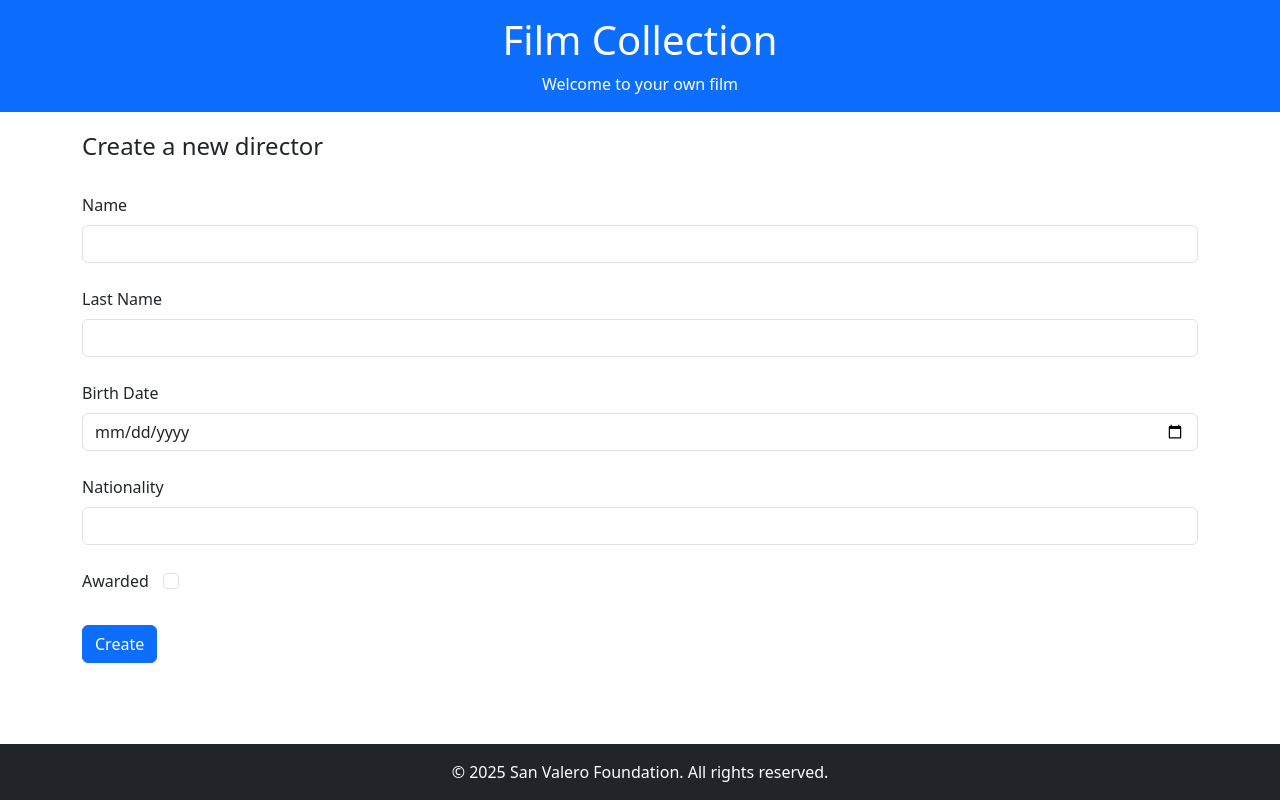
After one commit to rungod95/sanvalero-2dam-secondeval, a PHP site: page /directors/create_director.php in a window 1280 px wide. The commit adds this page. Run offline with PHP 8.4, Linux system fonts and the light colour scheme.

Commit message:
Add films and directors creation in web app.

```diff
--- /dev/null
+++ b/web/create_director.php
@@ -0,0 +1,106 @@
+<?php include 'include/cors.php'; ?>
+<!DOCTYPE html>
+<html lang="en">
+<?php include 'include/head.php'; ?>
+<body>
+    <?php include 'include/header.php'; ?>
+    <main>
+        <div id="form-container" class="container">
+            <div class="row">
+                <div class="col-12 mb-4">
+                    <h4>Create a new director</h4>
+                </div>
+            </div>
+            <div class="row">
+                <div class="col-12 mb-4">
+                    <label class="form-label" for="name">Name</label>
+                    <input class="form-control" max="255" type="text" id="name" name="name" required>
+                </div>
+                <div class="col-12 mb-4">
+                    <label class="form-label" for="lastName">Last Name</label>
+                    <input class="form-control" max="255" type="text" id="lastName" name="lastName" required>
+                </div>
+                <div class="col-12 mb-4">
+                    <label class="form-label" for="birthDate">Birth Date</label>
+                    <input class="form-control" type="date" id="birthDate" name="birthDate" required>
+                </div>
+                <div class="col-12 mb-4">
+                    <label class="form-label" for="nationality">Nationality</label>
+                    <input class="form-control" max="255" type="text" id="nationality" name="nationality" required>
+                </div>
+                <div class="col-12 mb-4">
+                    <label class="form-check-label" for="awarded">Awarded</label>
+                    <input class="form-check-input" type="checkbox" id="awarded" name="awarded" required>
+                </div>
+            </div>
+            <div class="row mt-2">
+                <div class="col-12">
+                    <button id="submit-button" class="btn btn-primary">Create</button>
+                </div>
+            </div>
+        </div>
+    </main>
+    <?php include 'include/footer.php'; ?>
+</body>
+
+<script>
+    const submitButton = document.querySelector('#submit-button');
+    submitButton.addEventListener('click', () => {
+        // Validate form fields
+        const formElements = {
+            name: document.querySelector('#name').value,
+            lastName: document.querySelector('#lastName').value,
+            birthDate: document.querySelector('#birthDate').value,
+            nationality: document.querySelector('#nationality').value,
+            awarded: document.querySelector('#awarded').checked,
+        }
+
+        let validationError = false;
+
+        Object.keys(formElements).forEach(key => {
+            if (key !== 'awarded') {
+                if (!formElements[key]) {
+                    validationError = true;
+                    document.querySelector(`#${key}`).classList.add('is-invalid');
+                } else {
+                    document.querySelector(`#${key}`).classList.remove('is-invalid');
+                }
+            }
+        });
+
+        if (!validationError) {
+            const director = {
+                name: formElements.name,
+                lastName: formElements.lastName,
+                birthDate: formElements.birthDate,
+                nationality: formElements.nationality,
+                awarded: formElements.awarded,
+            }
+
+            fetch('http://localhost:8080/directors', {
+                method: 'POST',
+                headers: {
+                    'Content-Type': 'application/json'
+                },
+                body: JSON.stringify(director)
+            })
+                .then(response => {
+                    if (response.ok) {
+                        window.alert('Director created successfully!');
+                        document.querySelectorAll('input').forEach(input => input.value = '');
+                    } else {
+                        console.error('Error:', response.statusText);
+                        window.alert('There was an error creating the director. Please try again later.');
+                    }
+                })
+                .catch(error => {
+                    console.error('Error:', error);
+                    window.alert('There was an error creating the director. Please try again later.');
+                });
+        } else {
+            console.log('Validation error in form, please check the fields.');
+        }
+    })
+</script>
+
+</html>
--- a/web/styles.css
+++ b/web/styles.css
@@ -1,9 +1,31 @@
+main {
+    margin-bottom: 75px !important;
+}
+
+.main-image-button-container {
+    display: flex;
+    justify-content: center;
+    flex-direction: row;
+    text-align: center;
+    margin-top: 50px;
+
+    .image-button-container {
+        display: flex;
+        justify-content: center;
+        flex-direction: column;
+        position: relative;
+
         .image-button {
             img {
-        padding: 10px;
+                width: 200px;
+                height: auto;
+                margin: 20px 20px 10px 20px;
+                padding: 10px ;
                 border-radius: 5px;
                 border: 5px solid #FFF;
             }
+
+
             &:hover {
                 img {
                     border-radius: 10px;
@@ -11,6 +33,34 @@
                 }
             }
 
+        }
+
+        .create-new-button {
+            color: #000;
+            font-size: x-large;
+            display: none;
+            white-space: nowrap;
+            padding: 6px 12px;
+            border-radius: 5px;
+            border: 5px solid #FFF;
+
+            &:hover {
+                border-radius: 10px;
+                border: 5px solid #000;
+            }
+        }
+
+        &:hover {
+            >.create-new-button {
+                display: inline-block;
+                position: absolute;
+                top: 100%;
+                /* Center horizontally */
+                left: 50%;
+                transform: translateX(-50%);
+            }
+        }
+    }
 }
 
 #card-container {
@@ -36,3 +86,11 @@ div.card {
         }
     }
 }
+
+#form-container {
+    margin-top: 20px !important;
+}
+
+.form-check-label {
+    margin-right: 10px;
+}
```
Also changed, not shown: web/create_film.php (added, +133 -0 lines), web/index.php (+13 -7 lines). Lines whose indentation alone changed are shown as unchanged.
